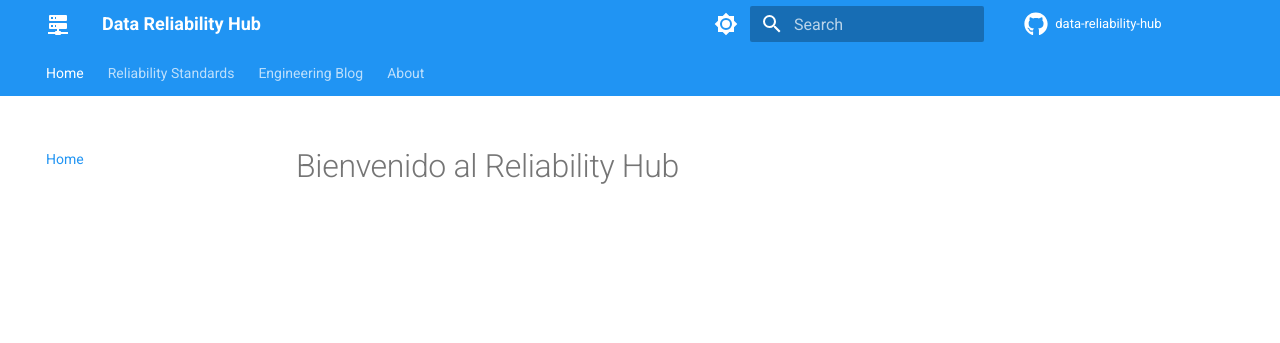
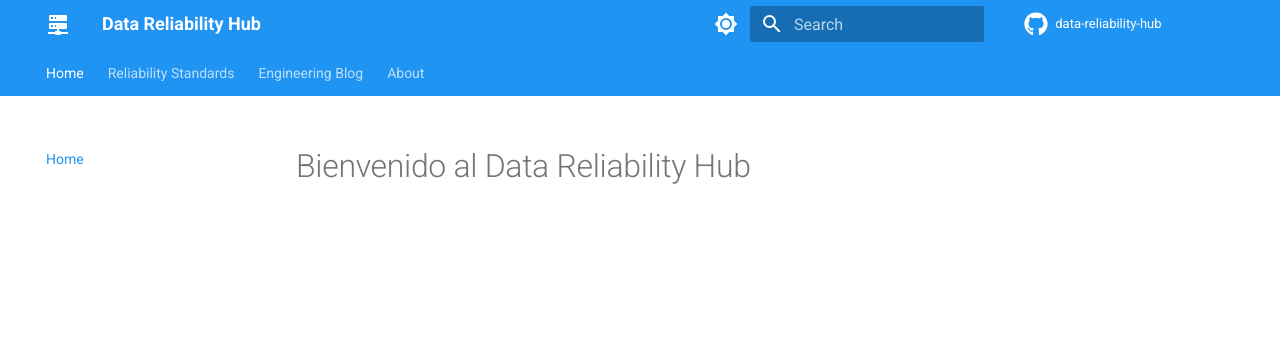
Before and after one commit to mcatalangt/data-reliability-hub, an MkDocs documentation site: the page built from docs/index.md, in a window 1280 px wide. Shown: the top 343 px of the page. Built offline with MkDocs 1.6.1 and Material for MkDocs 9.7.7, drawn with Linux system fonts in a browser that asks for light colours; comment, search, counter and statistics services are not loaded.

Commit message:
Agregando módulos de Terraform como submódulos

```diff
--- a/docs/index.md
+++ b/docs/index.md
@@ -1 +1 @@
-# Bienvenido al Reliability Hub
+# Bienvenido al Data Reliability Hub
```
Also changed, not shown: docs/blog/index.md (added, +1 -0 lines).
